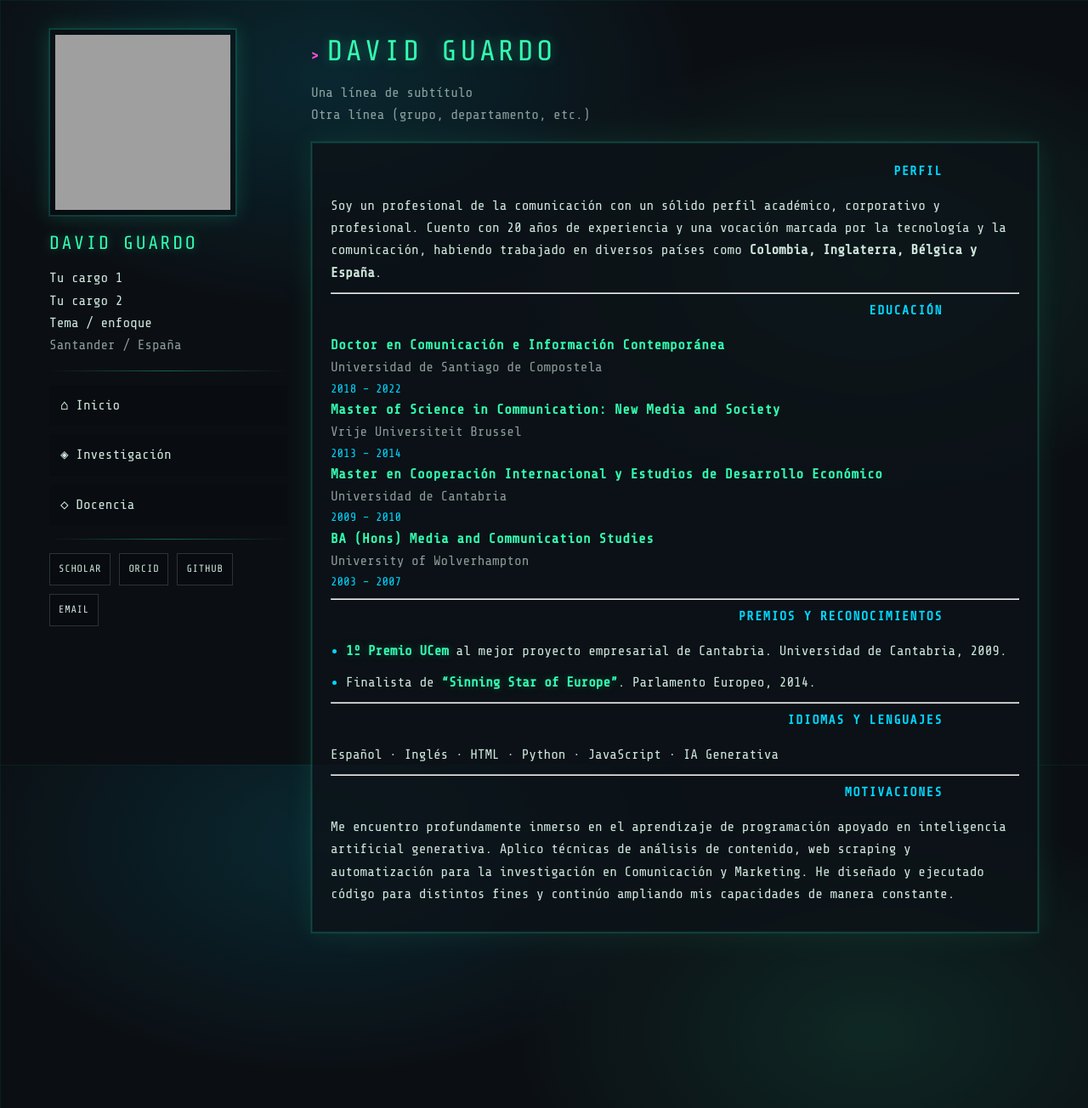
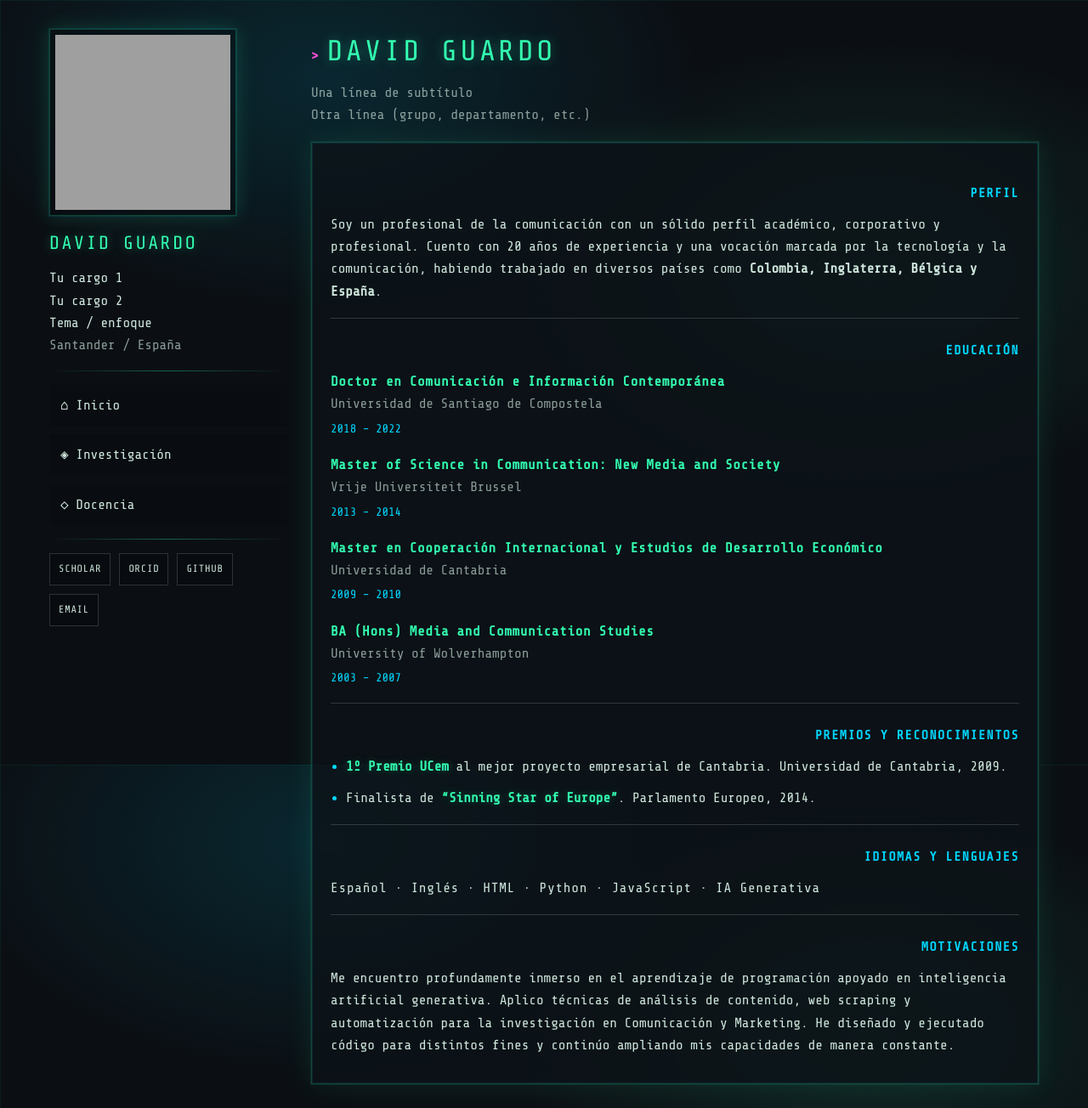
Before and after one commit to guardovich/guardovich.github.io, a Jekyll site: the page built from index.md, in a window 1280 px wide. Shown: the whole page at 85% size. Built offline with Jekyll 4.4.1, drawn with Linux system fonts in a browser that asks for light colours; grey boxes are pictures that could not be loaded.

Commit message:
Update style.css

```diff
--- a/assets/style.css
+++ b/assets/style.css
@@ -22,7 +22,7 @@ body{
   background: var(--bg);
   line-height: 1.65;
 
-  /* Rejilla tipo “futurista” */
+  /* Rejilla tipo futurista */
   background-image:
     linear-gradient(to right, var(--grid) 1px, transparent 1px),
     linear-gradient(to bottom, var(--grid) 1px, transparent 1px),
@@ -200,43 +200,36 @@ body{
   border-bottom-color: rgba(0,215,255,0.8);
 }
 
-/* Responsive */
-@media (max-width: 920px){
-  .wrap{ grid-template-columns: 1fr; }
-  .avatar-frame{ width: 180px; height: 180px; }
-}
-
-/* ===== CV BLOCK (cuadrado y legible) ===== */
-
+/* ===== CV base ===== */
 .cv-block{
-  /* el contenedor puede alinearse a la derecha sin fastidiar el texto */
- .cv-block{
   display: block;
 }
 
-.cv-title{
-  width: min(720px, 100%);
+/* ===== INICIO (CV) ===== */
+.cv-inicio{
+  width: min(820px, 100%);
+  margin-left: auto;   /* bloque a la derecha */
+  margin-right: 0;
+}
+
+/* Títulos a la derecha, texto legible */
+.cv-inicio .cv-title{
   text-align: right;
+  width: 100%;
   color: var(--neon2);
-  margin-top: 0;
-  margin-bottom: 14px;
+  margin: 26px 0 10px 0;
   letter-spacing: 0.10em;
   text-transform: uppercase;
 }
 
-.cv-card{
-  width: min(720px, 100%);       /* <- “columna” que cuadra */
-  padding: 14px 16px;
-  margin: 0 0 18px 0;
-
-  border: 1px solid rgba(51,255,177,0.18);
-  background: rgba(0,0,0,0.18);
-  box-shadow: 0 0 18px rgba(51,255,177,0.08);
+.cv-text{
+  color: var(--text);
+  margin: 0 0 16px 0;
+  text-align: left;
 }
 
-.cv-item-head{
-  text-align: right; /* encabezado a la derecha, queda muy “pro” */
-  margin-bottom: 10px;
+.cv-item{
+  margin: 0 0 18px 0;
 }
 
 .cv-item-title{
@@ -252,48 +245,21 @@ body{
 .cv-item-date{
   font-size: 14px;
   color: var(--neon2);
+  margin-top: 4px;
 }
 
-.cv-item-body{
-  /* aquí está la clave del “cuadrado”: texto NORMAL */
-  text-align: left;
-  color: var(--text);
+/* Separadores en Inicio */
+.cv-inicio hr{
+  border: 0;
+  border-top: 1px solid rgba(207,231,221,0.18);
+  margin: 18px 0;
 }
 
-  /* Solo para Docencia */
-
-.cv-docencia{
-  display: flex;
-  flex-direction: column;
-  align-items: flex-end;
-}
-
-.cv-docencia .cv-title{
-  text-align: right;
-}
-
-.cv-docencia .cv-card{
-  width: min(720px, 100%);
-}
-
-.cv-docencia .cv-item-head{
-  text-align: right;
-}
-
-.cv-docencia .cv-item-body{
-  text-align: left;
-}
-@media (max-width: 920px){
-  .cv-block{ align-items: stretch; }
-  .cv-title{ text-align: left; }
-  .cv-item-head{ text-align: left; }
-}
-
-  /* ===== Premios resaltados ===== */
-
+/* Premios resaltados */
 .cv-list{
   margin: 0;
   padding-left: 18px;
+  text-align: left;
 }
 
 .cv-list--neon li{
@@ -310,10 +276,63 @@ body{
   color: var(--neon2);
 }
 
-  /* Separadores en Inicio */
+.cv-tags{
+  color: var(--text);
+  letter-spacing: 0.05em;
+  text-align: left;
+}
 
-.cv-inicio hr{
-  border: 0;
-  border-top: 1px solid rgba(207,231,221,0.18);
-  margin: 18px 0;
+/* ===== DOCENCIA (tarjetas alineadas a la derecha) ===== */
+.cv-docencia{
+  display: flex;
+  flex-direction: column;
+  align-items: flex-end;
 }
+
+.cv-docencia .cv-title{
+  width: min(720px, 100%);
+  text-align: right;
+  color: var(--neon2);
+  margin: 0 0 14px 0;
+  letter-spacing: 0.10em;
+  text-transform: uppercase;
+}
+
+.cv-card{
+  width: min(720px, 100%);
+  padding: 14px 16px;
+  margin: 0 0 18px 0;
+
+  border: 1px solid rgba(51,255,177,0.18);
+  background: rgba(0,0,0,0.18);
+  box-shadow: 0 0 18px rgba(51,255,177,0.08);
+}
+
+.cv-item-head{
+  text-align: right;
+  margin-bottom: 10px;
+}
+
+.cv-item-body{
+  text-align: left;
+  color: var(--text);
+}
+
+/* Responsive */
+@media (max-width: 920px){
+  .wrap{ grid-template-columns: 1fr; }
+  .avatar-frame{ width: 180px; height: 180px; }
+
+  /* En móvil, que no “empuje” a la derecha */
+  .cv-inicio{
+    margin-left: 0;
+    margin-right: 0;
+  }
+  .cv-inicio .cv-title{ text-align: left; }
+
+  .cv-docencia{
+    align-items: stretch;
+  }
+  .cv-docencia .cv-title{ text-align: left; }
+  .cv-item-head{ text-align: left; }
+}
```
